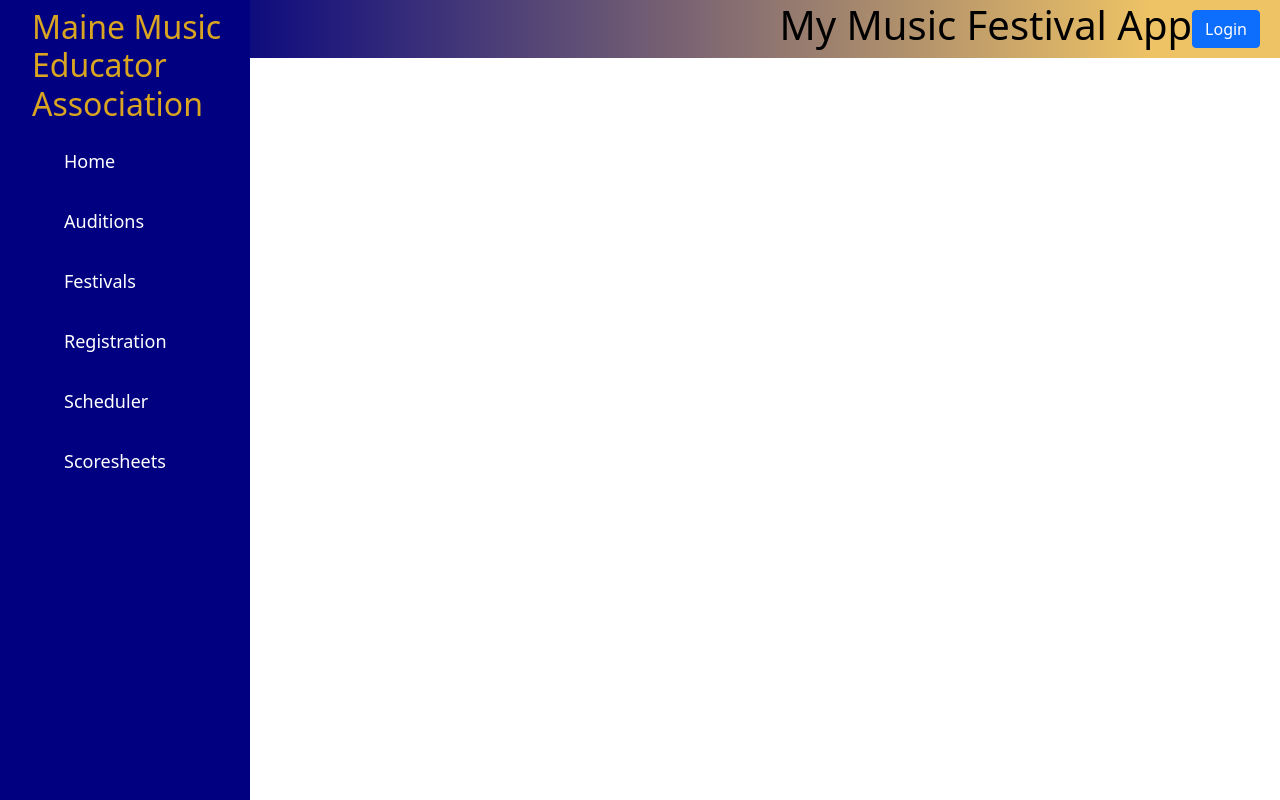
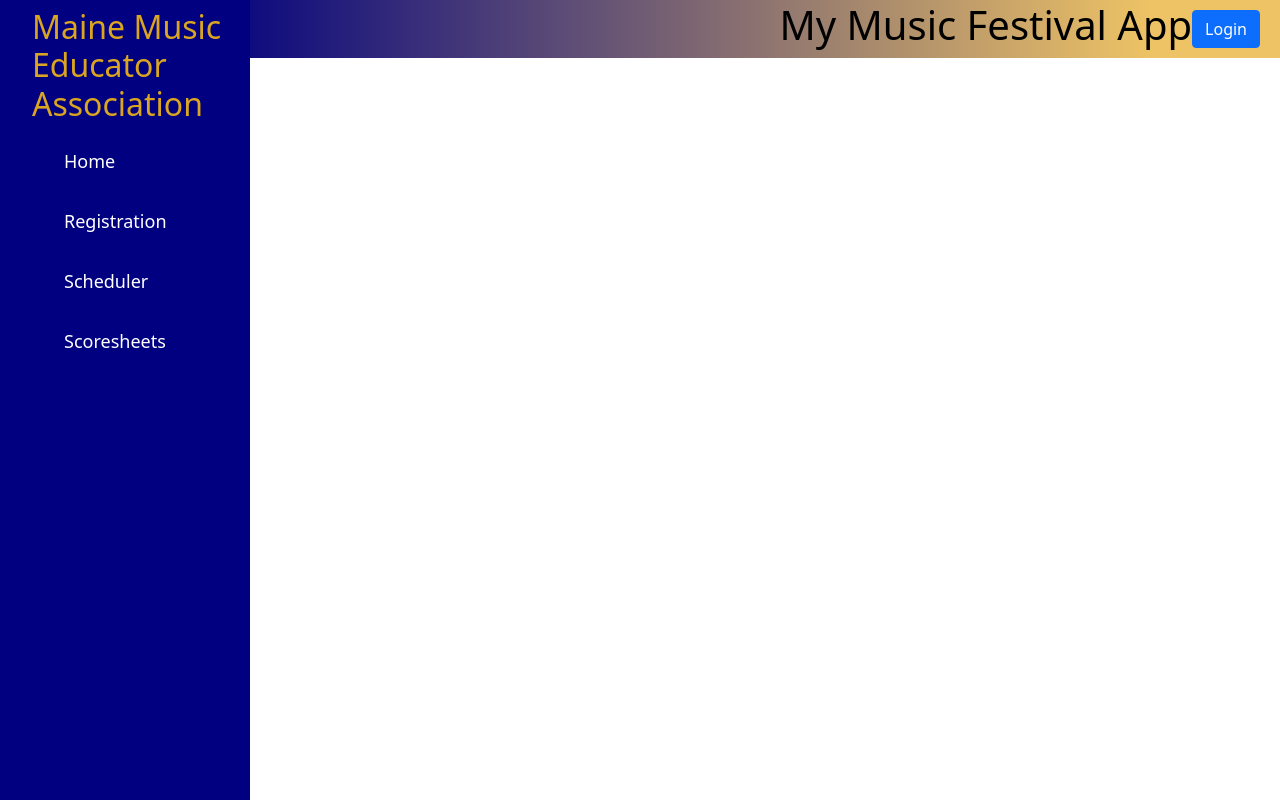
Before and after one commit to davealexander/musicfestivalapp, a React (Create React App) app: page / in a window 1280 px wide. Built offline with nearby package versions, Linux system fonts and the light colour scheme.

Commit message:
removed more links from sidenav that are not needed and were part of original mock up

```diff
--- a/src/components/Sidenav/Sidenav.js
+++ b/src/components/Sidenav/Sidenav.js
@@ -13,13 +13,9 @@
           <ul>
               <h2>Maine Music Educator Association</h2>
               <li className = 'navText'><a href='/home'>Home</a></li>
-              <li className = 'navText'><a href='/auditions'>Auditions</a></li>
-              <li className = 'navText'><a href='/festivals'>Festivals</a></li>
               <li className = 'navText'><a href='/StudentRegistration'>Registration</a></li>
               <li className = 'navText'><a href='/Scheduler'>Scheduler</a></li>
               <li className = 'navText'><a href='/Scoresheets'>Scoresheets</a></li>
-              {/* <li className = 'navText'><a href='/myprofile'>My Profile</a></li>
-              <li className = 'navText'><a href='/settings'>Settings</a></li> */}
           </ul>
         </Navbar>
         </Container>
```
